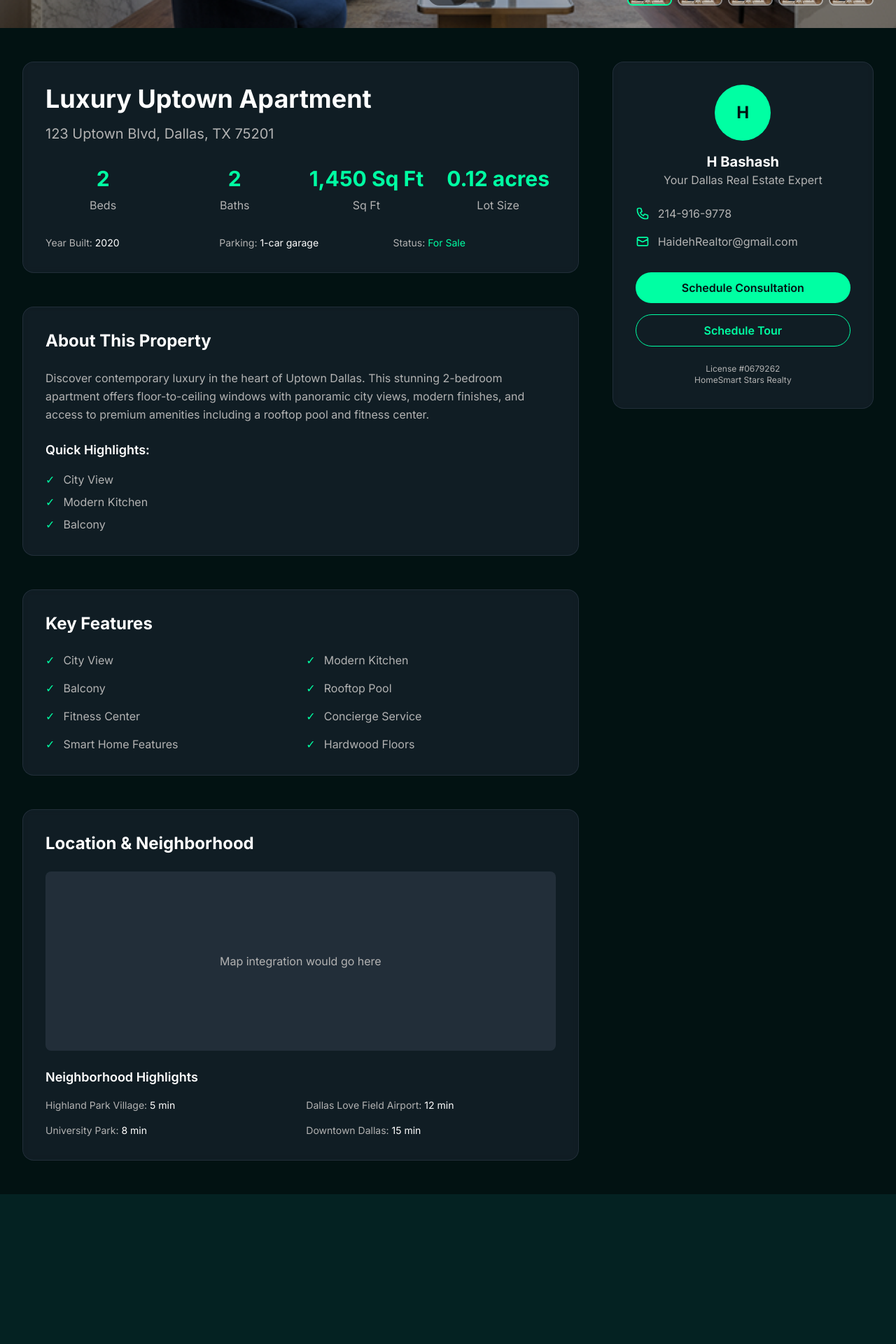
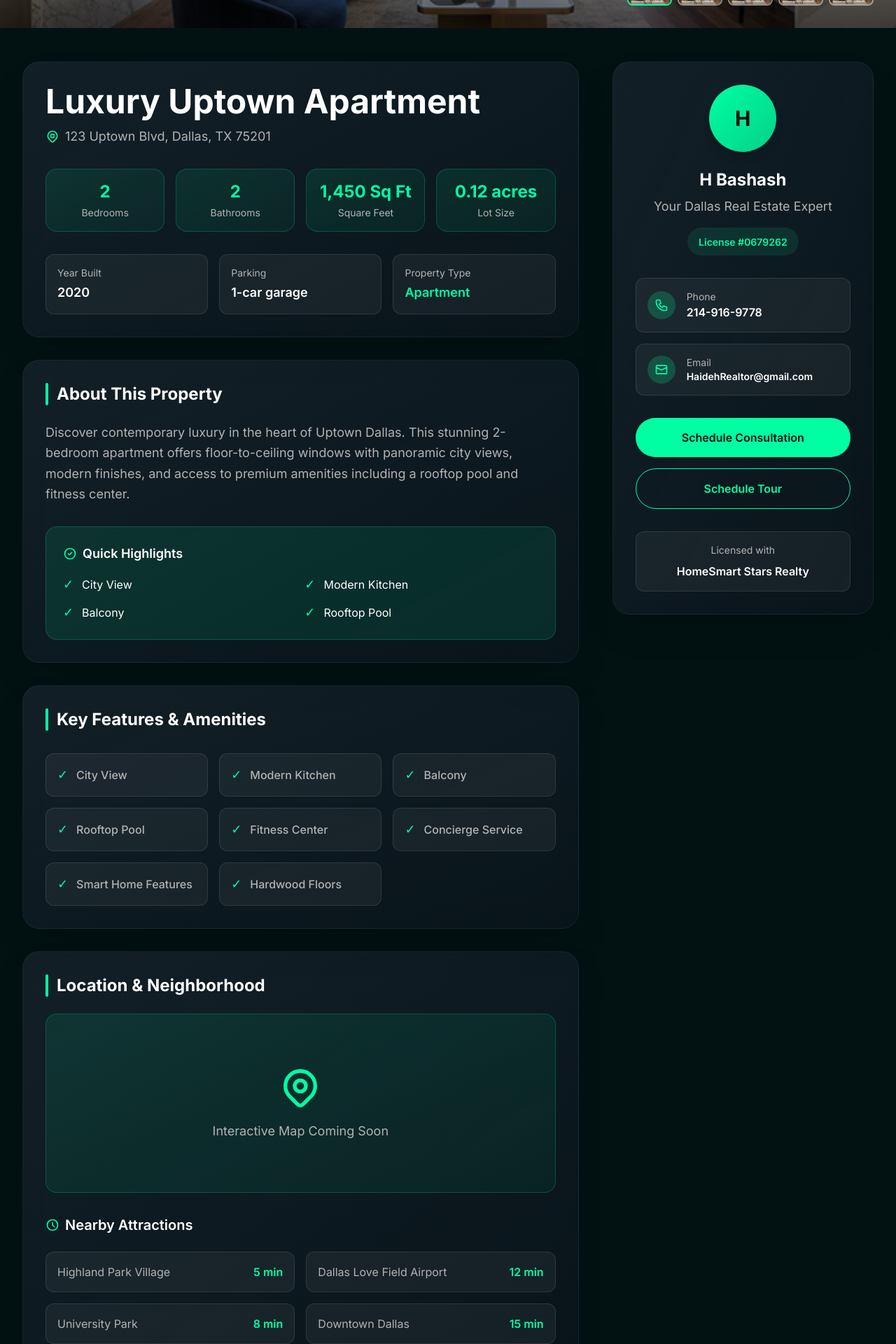
Before and after one commit to matiniy/HBash, a Next.js app: page /listings/1 in a window 1280 px wide. Shown: the part 520-2440 px from the top of the page at 70% size. Before the commit the page ends 2226 px from the top, so only its background shows below. Built offline with nearby package versions, Linux system fonts and the light colour scheme.

Commit message:
enhance(listing-detail): redesign with better UX, improved pricing/tags, removed heart/share icons

```diff
--- a/src/app/listings/[id]/page.tsx
+++ b/src/app/listings/[id]/page.tsx
@@ -174,9 +174,9 @@ const ListingDetailsPage = () => {
       {/* Hero / Gallery Section */}
       <section className="relative h-[70vh] overflow-hidden">
         {/* Back Button */}
-        <div className="absolute top-8 left-8 z-20">
+        <div className="absolute top-6 left-6 z-20">
           <Link href="/listings">
-            <Button variant="secondary" className="flex items-center gap-2">
+            <Button variant="secondary" className="flex items-center gap-2 backdrop-blur-sm bg-black/20 border-white/20">
               <svg className="w-5 h-5" fill="none" stroke="currentColor" viewBox="0 0 24 24">
                 <path strokeLinecap="round" strokeLinejoin="round" strokeWidth={2} d="M15 19l-7-7 7-7" />
               </svg>
@@ -194,32 +194,40 @@ const ListingDetailsPage = () => {
             backgroundPosition: 'center'
           }}
         >
-          <div className="absolute inset-0 bg-black/30"></div>
+          <div className="absolute inset-0 bg-gradient-to-t from-black/60 via-transparent to-transparent"></div>
 
-          {/* Price Tag Overlay */}
-          <div className="absolute top-8 right-8 bg-aqua-neon text-deep-forest px-6 py-3 rounded-full text-xl font-bold">
+          {/* Enhanced Price and Property Info Overlay */}
+          <div className="absolute top-6 right-6 z-20">
+            <div className="bg-black/40 backdrop-blur-lg rounded-2xl p-6 border border-white/10">
+              {/* Price */}
+              <div className="text-right mb-4">
+                <div className="text-3xl xs:text-4xl sm:text-5xl font-bold text-aqua-neon mb-1">
                   {listing.price}
                 </div>
+                <div className="text-sm text-grey-light">Asking Price</div>
+              </div>
 
-          {/* Property Type Tag */}
-          <div className="absolute top-20 right-8 bg-white/90 text-deep-forest px-4 py-2 rounded-full text-sm font-semibold">
+              {/* Property Type & Status */}
+              <div className="flex flex-col xs:flex-row gap-2">
+                <div className="bg-aqua-neon/20 text-aqua-neon px-3 py-1.5 rounded-full text-sm font-semibold border border-aqua-neon/30">
                   {listing.type}
                 </div>
-
-          {/* Action Buttons - Horizontal Layout */}
-          <div className="absolute top-32 right-8 flex gap-2">
-            {/* Save Button */}
-            <div className="bg-white/90 text-deep-forest p-3 rounded-full hover:bg-aqua-neon transition-colors cursor-pointer">
-              <svg className="w-6 h-6" fill="none" stroke="currentColor" viewBox="0 0 24 24">
-                <path strokeLinecap="round" strokeLinejoin="round" strokeWidth={2} d="M4.318 6.318a4.5 4.5 0 000 6.364L12 20.364l7.682-7.682a4.5 4.5 0 00-6.364-6.364L12 7.636l-1.318-1.318a4.5 4.5 0 00-6.364 0z" />
-              </svg>
+                <div className="bg-white/20 text-white px-3 py-1.5 rounded-full text-sm font-semibold border border-white/30">
+                  {listing.status}
+                </div>
               </div>
 
-            {/* Share Button */}
-            <div className="bg-white/90 text-deep-forest p-3 rounded-full hover:bg-aqua-neon transition-colors cursor-pointer">
-              <svg className="w-6 h-6" fill="none" stroke="currentColor" viewBox="0 0 24 24">
-                <path strokeLinecap="round" strokeLinejoin="round" strokeWidth={2} d="M8.684 13.342C8.882 12.686 9 12 9 12s.118-.686.316-1.342m0 0A1.94 1.94 0 0112 9.75a1.94 1.94 0 012.684 1.342m0 0c.198.656.316 1.342.316 1.342s.118.686.316 1.342m-3.316 2.076a3.004 3.004 0 00-.416 1.428 3.004 3.004 0 00.416 1.428m-3.316-4.932a3.004 3.004 0 00-.416 1.428 3.004 3.004 0 00.416 1.428M21 12a9 9 0 11-18 0 9 9 0 0118 0z" />
-              </svg>
+              {/* Quick Stats */}
+              <div className="mt-4 grid grid-cols-2 gap-3 text-center">
+                <div className="bg-white/10 rounded-lg p-2">
+                  <div className="text-lg font-bold text-white">{listing.beds}</div>
+                  <div className="text-xs text-grey-light">Beds</div>
+                </div>
+                <div className="bg-white/10 rounded-lg p-2">
+                  <div className="text-lg font-bold text-white">{listing.baths}</div>
+                  <div className="text-xs text-grey-light">Baths</div>
+                </div>
+              </div>
             </div>
           </div>
 
@@ -286,127 +294,212 @@ const ListingDetailsPage = () => {
           </Link>
         </div>
 
-        <div className="grid grid-cols-1 lg:grid-cols-3 gap-12">
+        <div className="grid grid-cols-1 lg:grid-cols-3 gap-8 lg:gap-12">
           {/* Main Content */}
-          <div className="lg:col-span-2 space-y-12">
-            {/* Property Overview */}
-            <section className="bg-gray-800/50 backdrop-blur-sm rounded-2xl p-8 border border-gray-700/50">
-              <h1 className="text-4xl font-bold text-white mb-4">{listing.title}</h1>
-              <p className="text-xl text-grey-light mb-8">{listing.address}</p>
-
-              <div className="grid grid-cols-2 md:grid-cols-4 gap-6">
-                <div className="text-center">
-                  <div className="text-3xl font-bold text-aqua-neon mb-2">{listing.beds}</div>
-                  <div className="text-grey-light">Beds</div>
-                </div>
-                <div className="text-center">
-                  <div className="text-3xl font-bold text-aqua-neon mb-2">{listing.baths}</div>
-                  <div className="text-grey-light">Baths</div>
-                </div>
-                <div className="text-center">
-                  <div className="text-3xl font-bold text-aqua-neon mb-2">{listing.sqft}</div>
-                  <div className="text-grey-light">Sq Ft</div>
-                </div>
-                <div className="text-center">
-                  <div className="text-3xl font-bold text-aqua-neon mb-2">{listing.lotSize}</div>
-                  <div className="text-grey-light">Lot Size</div>
+          <div className="lg:col-span-2 space-y-8">
+            {/* Property Overview - Enhanced Design */}
+            <section className="bg-gradient-to-br from-gray-800/60 to-gray-900/40 backdrop-blur-lg rounded-3xl p-6 sm:p-8 border border-gray-700/30 shadow-2xl">
+              <div className="mb-8">
+                <h1 className="text-3xl xs:text-4xl sm:text-5xl font-bold text-white mb-3 leading-tight">{listing.title}</h1>
+                <div className="flex items-center gap-2 text-lg text-grey-light">
+                  <svg className="w-5 h-5 text-aqua-neon" fill="none" stroke="currentColor" viewBox="0 0 24 24">
+                    <path strokeLinecap="round" strokeLinejoin="round" strokeWidth={2} d="M17.657 16.657L13.414 20.9a1.998 1.998 0 01-2.827 0l-4.244-4.243a8 8 0 1111.314 0z" />
+                    <path strokeLinecap="round" strokeLinejoin="round" strokeWidth={2} d="M15 11a3 3 0 11-6 0 3 3 0 016 0z" />
+                  </svg>
+                  {listing.address}
                 </div>
               </div>
 
-              <div className="mt-8 grid grid-cols-2 md:grid-cols-3 gap-4 text-sm">
-                <div><span className="text-grey-light">Year Built:</span> <span className="text-white">{listing.yearBuilt}</span></div>
-                <div><span className="text-grey-light">Parking:</span> <span className="text-white">{listing.parking}</span></div>
-                <div><span className="text-grey-light">Status:</span> <span className="text-aqua-neon">{listing.status}</span></div>
+              {/* Enhanced Property Stats Grid */}
+              <div className="grid grid-cols-2 lg:grid-cols-4 gap-4 mb-8">
+                <div className="bg-gradient-to-br from-aqua-neon/10 to-aqua-neon/5 rounded-2xl p-4 text-center border border-aqua-neon/20">
+                  <div className="text-2xl xs:text-3xl font-bold text-aqua-neon mb-1">{listing.beds}</div>
+                  <div className="text-sm text-grey-light">Bedrooms</div>
+                </div>
+                <div className="bg-gradient-to-br from-aqua-neon/10 to-aqua-neon/5 rounded-2xl p-4 text-center border border-aqua-neon/20">
+                  <div className="text-2xl xs:text-3xl font-bold text-aqua-neon mb-1">{listing.baths}</div>
+                  <div className="text-sm text-grey-light">Bathrooms</div>
+                </div>
+                <div className="bg-gradient-to-br from-aqua-neon/10 to-aqua-neon/5 rounded-2xl p-4 text-center border border-aqua-neon/20">
+                  <div className="text-2xl xs:text-3xl font-bold text-aqua-neon mb-1">{listing.sqft}</div>
+                  <div className="text-sm text-grey-light">Square Feet</div>
+                </div>
+                <div className="bg-gradient-to-br from-aqua-neon/10 to-aqua-neon/5 rounded-2xl p-4 text-center border border-aqua-neon/20">
+                  <div className="text-2xl xs:text-3xl font-bold text-aqua-neon mb-1">{listing.lotSize}</div>
+                  <div className="text-sm text-grey-light">Lot Size</div>
+                </div>
+              </div>
+
+              {/* Property Details */}
+              <div className="grid grid-cols-1 sm:grid-cols-2 lg:grid-cols-3 gap-4">
+                <div className="bg-white/5 rounded-xl p-4 border border-white/10">
+                  <div className="text-sm text-grey-light mb-1">Year Built</div>
+                  <div className="text-lg font-semibold text-white">{listing.yearBuilt}</div>
+                </div>
+                <div className="bg-white/5 rounded-xl p-4 border border-white/10">
+                  <div className="text-sm text-grey-light mb-1">Parking</div>
+                  <div className="text-lg font-semibold text-white">{listing.parking}</div>
+                </div>
+                <div className="bg-white/5 rounded-xl p-4 border border-white/10">
+                  <div className="text-sm text-grey-light mb-1">Property Type</div>
+                  <div className="text-lg font-semibold text-aqua-neon">{listing.type}</div>
+                </div>
               </div>
             </section>
 
-            {/* Property Description */}
-            <section className="bg-gray-800/50 backdrop-blur-sm rounded-2xl p-8 border border-gray-700/50">
-              <h2 className="text-2xl font-bold text-white mb-6">About This Property</h2>
-              <p className="text-grey-light leading-relaxed mb-6">{listing.description}</p>
+            {/* Property Description - Enhanced */}
+            <section className="bg-gradient-to-br from-gray-800/60 to-gray-900/40 backdrop-blur-lg rounded-3xl p-6 sm:p-8 border border-gray-700/30 shadow-2xl">
+              <h2 className="text-2xl xs:text-3xl font-bold text-white mb-6 flex items-center gap-3">
+                <div className="w-1 h-8 bg-aqua-neon rounded-full"></div>
+                About This Property
+              </h2>
+              <p className="text-grey-light leading-relaxed mb-8 text-lg">{listing.description}</p>
 
-              <div className="space-y-2">
-                <h3 className="text-lg font-semibold text-white mb-4">Quick Highlights:</h3>
-                <ul className="space-y-2">
-                  {listing.features.slice(0, 3).map((feature, index) => (
-                    <li key={index} className="flex items-center text-grey-light">
-                      <span className="text-aqua-neon mr-3">✓</span>
-                      {feature}
-                    </li>
+              <div className="bg-aqua-neon/10 rounded-2xl p-6 border border-aqua-neon/20">
+                <h3 className="text-lg font-semibold text-white mb-4 flex items-center gap-2">
+                  <svg className="w-5 h-5 text-aqua-neon" fill="none" stroke="currentColor" viewBox="0 0 24 24">
+                    <path strokeLinecap="round" strokeLinejoin="round" strokeWidth={2} d="M9 12l2 2 4-4m6 2a9 9 0 11-18 0 9 9 0 0118 0z" />
+                  </svg>
+                  Quick Highlights
+                </h3>
+                <div className="grid grid-cols-1 sm:grid-cols-2 gap-3">
+                  {listing.features.slice(0, 4).map((feature, index) => (
+                    <div key={index} className="flex items-center text-grey-light">
+                      <span className="text-aqua-neon mr-3 text-lg">✓</span>
+                      <span className="text-white">{feature}</span>
+                    </div>
                   ))}
-                </ul>
+                </div>
               </div>
             </section>
 
-            {/* Key Features */}
-            <section className="bg-gray-800/50 backdrop-blur-sm rounded-2xl p-8 border border-gray-700/50">
-              <h2 className="text-2xl font-bold text-white mb-6">Key Features</h2>
-              <div className="grid grid-cols-1 md:grid-cols-2 gap-4">
+            {/* Key Features - Enhanced */}
+            <section className="bg-gradient-to-br from-gray-800/60 to-gray-900/40 backdrop-blur-lg rounded-3xl p-6 sm:p-8 border border-gray-700/30 shadow-2xl">
+              <h2 className="text-2xl xs:text-3xl font-bold text-white mb-8 flex items-center gap-3">
+                <div className="w-1 h-8 bg-aqua-neon rounded-full"></div>
+                Key Features & Amenities
+              </h2>
+              <div className="grid grid-cols-1 sm:grid-cols-2 lg:grid-cols-3 gap-4">
                 {listing.features.map((feature, index) => (
-                  <div key={index} className="flex items-center text-grey-light">
-                    <span className="text-aqua-neon mr-3">✓</span>
-                    {feature}
+                  <div key={index} className="bg-white/5 rounded-xl p-4 border border-white/10 hover:border-aqua-neon/30 transition-all duration-300 group">
+                    <div className="flex items-center text-grey-light group-hover:text-white transition-colors">
+                      <span className="text-aqua-neon mr-3 text-lg group-hover:scale-110 transition-transform">✓</span>
+                      <span className="font-medium">{feature}</span>
+                    </div>
                   </div>
                 ))}
               </div>
             </section>
 
-            {/* Map & Neighborhood */}
-            <section className="bg-gray-800/50 backdrop-blur-sm rounded-2xl p-8 border border-gray-700/50">
-              <h2 className="text-2xl font-bold text-white mb-6">Location & Neighborhood</h2>
-              <div className="bg-gray-700/50 h-64 rounded-lg flex items-center justify-center">
-                <p className="text-grey-light">Map integration would go here</p>
+            {/* Map & Neighborhood - Enhanced */}
+            <section className="bg-gradient-to-br from-gray-800/60 to-gray-900/40 backdrop-blur-lg rounded-3xl p-6 sm:p-8 border border-gray-700/30 shadow-2xl">
+              <h2 className="text-2xl xs:text-3xl font-bold text-white mb-6 flex items-center gap-3">
+                <div className="w-1 h-8 bg-aqua-neon rounded-full"></div>
+                Location & Neighborhood
+              </h2>
+              <div className="bg-gradient-to-br from-aqua-neon/10 to-aqua-neon/5 h-64 rounded-2xl flex items-center justify-center border border-aqua-neon/20 mb-8">
+                <div className="text-center">
+                  <svg className="w-16 h-16 text-aqua-neon mx-auto mb-4" fill="none" stroke="currentColor" viewBox="0 0 24 24">
+                    <path strokeLinecap="round" strokeLinejoin="round" strokeWidth={2} d="M17.657 16.657L13.414 20.9a1.998 1.998 0 01-2.827 0l-4.244-4.243a8 8 0 1111.314 0z" />
+                    <path strokeLinecap="round" strokeLinejoin="round" strokeWidth={2} d="M15 11a3 3 0 11-6 0 3 3 0 016 0z" />
+                  </svg>
+                  <p className="text-grey-light text-lg">Interactive Map Coming Soon</p>
                 </div>
-              <div className="mt-6">
-                <h3 className="text-lg font-semibold text-white mb-4">Neighborhood Highlights</h3>
-                <div className="grid grid-cols-1 md:grid-cols-2 gap-4 text-sm">
-                  <div><span className="text-grey-light">Highland Park Village:</span> <span className="text-white">5 min</span></div>
-                  <div><span className="text-grey-light">Dallas Love Field Airport:</span> <span className="text-white">12 min</span></div>
-                  <div><span className="text-grey-light">University Park:</span> <span className="text-white">8 min</span></div>
-                  <div><span className="text-grey-light">Downtown Dallas:</span> <span className="text-white">15 min</span></div>
+              </div>
+              <div>
+                <h3 className="text-xl font-semibold text-white mb-6 flex items-center gap-2">
+                  <svg className="w-5 h-5 text-aqua-neon" fill="none" stroke="currentColor" viewBox="0 0 24 24">
+                    <path strokeLinecap="round" strokeLinejoin="round" strokeWidth={2} d="M12 8v4l3 3m6-3a9 9 0 11-18 0 9 9 0 0118 0z" />
+                  </svg>
+                  Nearby Attractions
+                </h3>
+                <div className="grid grid-cols-1 sm:grid-cols-2 gap-4">
+                  <div className="bg-white/5 rounded-xl p-4 border border-white/10">
+                    <div className="flex justify-between items-center">
+                      <span className="text-grey-light">Highland Park Village</span>
+                      <span className="text-aqua-neon font-semibold">5 min</span>
+                    </div>
+                  </div>
+                  <div className="bg-white/5 rounded-xl p-4 border border-white/10">
+                    <div className="flex justify-between items-center">
+                      <span className="text-grey-light">Dallas Love Field Airport</span>
+                      <span className="text-aqua-neon font-semibold">12 min</span>
+                    </div>
+                  </div>
+                  <div className="bg-white/5 rounded-xl p-4 border border-white/10">
+                    <div className="flex justify-between items-center">
+                      <span className="text-grey-light">University Park</span>
+                      <span className="text-aqua-neon font-semibold">8 min</span>
+                    </div>
+                  </div>
+                  <div className="bg-white/5 rounded-xl p-4 border border-white/10">
+                    <div className="flex justify-between items-center">
+                      <span className="text-grey-light">Downtown Dallas</span>
+                      <span className="text-aqua-neon font-semibold">15 min</span>
+                    </div>
+                  </div>
                 </div>
               </div>
             </section>
           </div>
 
-          {/* Agent Contact Panel */}
+          {/* Agent Contact Panel - Enhanced */}
           <div className="lg:col-span-1">
-            <div className="sticky top-8 bg-gray-800/50 backdrop-blur-sm rounded-2xl p-8 border border-gray-700/50">
-              <div className="text-center mb-6">
-                <div className="w-20 h-20 bg-aqua-neon rounded-full mx-auto mb-4 flex items-center justify-center">
-                  <span className="text-2xl font-bold text-deep-forest">H</span>
+            <div className="sticky top-8 bg-gradient-to-br from-gray-800/60 to-gray-900/40 backdrop-blur-lg rounded-3xl p-6 sm:p-8 border border-gray-700/30 shadow-2xl">
+              <div className="text-center mb-8">
+                <div className="w-24 h-24 bg-gradient-to-br from-aqua-neon to-aqua-neon/80 rounded-full mx-auto mb-6 flex items-center justify-center shadow-lg">
+                  <span className="text-3xl font-bold text-deep-forest">H</span>
                 </div>
-                <h3 className="text-xl font-bold text-white">{listing.agent.name}</h3>
-                <p className="text-grey-light">{listing.agent.title}</p>
+                <h3 className="text-2xl font-bold text-white mb-2">{listing.agent.name}</h3>
+                <p className="text-grey-light text-lg">{listing.agent.title}</p>
+                <div className="mt-4 bg-aqua-neon/10 rounded-full px-4 py-2 inline-block">
+                  <span className="text-aqua-neon text-sm font-semibold">{listing.agent.license}</span>
+                </div>
               </div>
 
               <div className="space-y-4 mb-8">
+                <div className="bg-white/5 rounded-xl p-4 border border-white/10 hover:border-aqua-neon/30 transition-all duration-300">
                   <div className="flex items-center text-grey-light">
-                  <svg className="w-5 h-5 mr-3 text-aqua-neon" fill="none" stroke="currentColor" viewBox="0 0 24 24">
+                    <div className="w-10 h-10 bg-aqua-neon/20 rounded-full flex items-center justify-center mr-4">
+                      <svg className="w-5 h-5 text-aqua-neon" fill="none" stroke="currentColor" viewBox="0 0 24 24">
                         <path strokeLinecap="round" strokeLinejoin="round" strokeWidth={2} d="M3 5a2 2 0 012-2h3.28a1 1 0 01.948.684l1.498 4.493a1 1 0 01-.502 1.21l-2.257 1.13a11.042 11.042 0 005.516 5.516l1.13-2.257a1 1 0 011.21-.502l4.493 1.498a1 1 0 01.684.949V19a2 2 0 01-2 2h-1C9.716 21 3 14.284 3 6V5z" />
                       </svg>
-                  {listing.agent.phone}
                     </div>
+                    <div>
+                      <div className="text-sm text-grey-light">Phone</div>
+                      <div className="text-white font-semibold">{listing.agent.phone}</div>
+                    </div>
+                  </div>
+                </div>
+                <div className="bg-white/5 rounded-xl p-4 border border-white/10 hover:border-aqua-neon/30 transition-all duration-300">
                   <div className="flex items-center text-grey-light">
-                  <svg className="w-5 h-5 mr-3 text-aqua-neon" fill="none" stroke="currentColor" viewBox="0 0 24 24">
+                    <div className="w-10 h-10 bg-aqua-neon/20 rounded-full flex items-center justify-center mr-4">
+                      <svg className="w-5 h-5 text-aqua-neon" fill="none" stroke="currentColor" viewBox="0 0 24 24">
                         <path strokeLinecap="round" strokeLinejoin="round" strokeWidth={2} d="M3 8l7.89 4.26a2 2 0 002.22 0L21 8M5 19h14a2 2 0 002-2V7a2 2 0 00-2-2H5a2 2 0 00-2 2v10a2 2 0 002 2z" />
                       </svg>
-                  {listing.agent.email}
+                    </div>
+                    <div>
+                      <div className="text-sm text-grey-light">Email</div>
+                      <div className="text-white font-semibold text-sm">{listing.agent.email}</div>
+                    </div>
+                  </div>
                 </div>
               </div>
 
-              <div className="space-y-4">
-                <Button variant="primary" className="w-full">
+              <div className="space-y-4 mb-8">
+                <Button variant="primary" className="w-full text-lg py-4">
                   Schedule Consultation
                 </Button>
-                <Button variant="secondary" className="w-full">
+                <Button variant="secondary" className="w-full text-lg py-4">
                   Schedule Tour
                 </Button>
               </div>
 
-              <div className="mt-6 text-xs text-grey-light text-center">
-                <p>{listing.agent.license}</p>
-                <p>{listing.agent.brokerage}</p>
+              <div className="bg-white/5 rounded-xl p-4 border border-white/10">
+                <div className="text-center">
+                  <div className="text-sm text-grey-light mb-2">Licensed with</div>
+                  <div className="text-white font-semibold">{listing.agent.brokerage}</div>
+                </div>
               </div>
             </div>
           </div>
```
Lines whose indentation alone changed are shown as unchanged.
